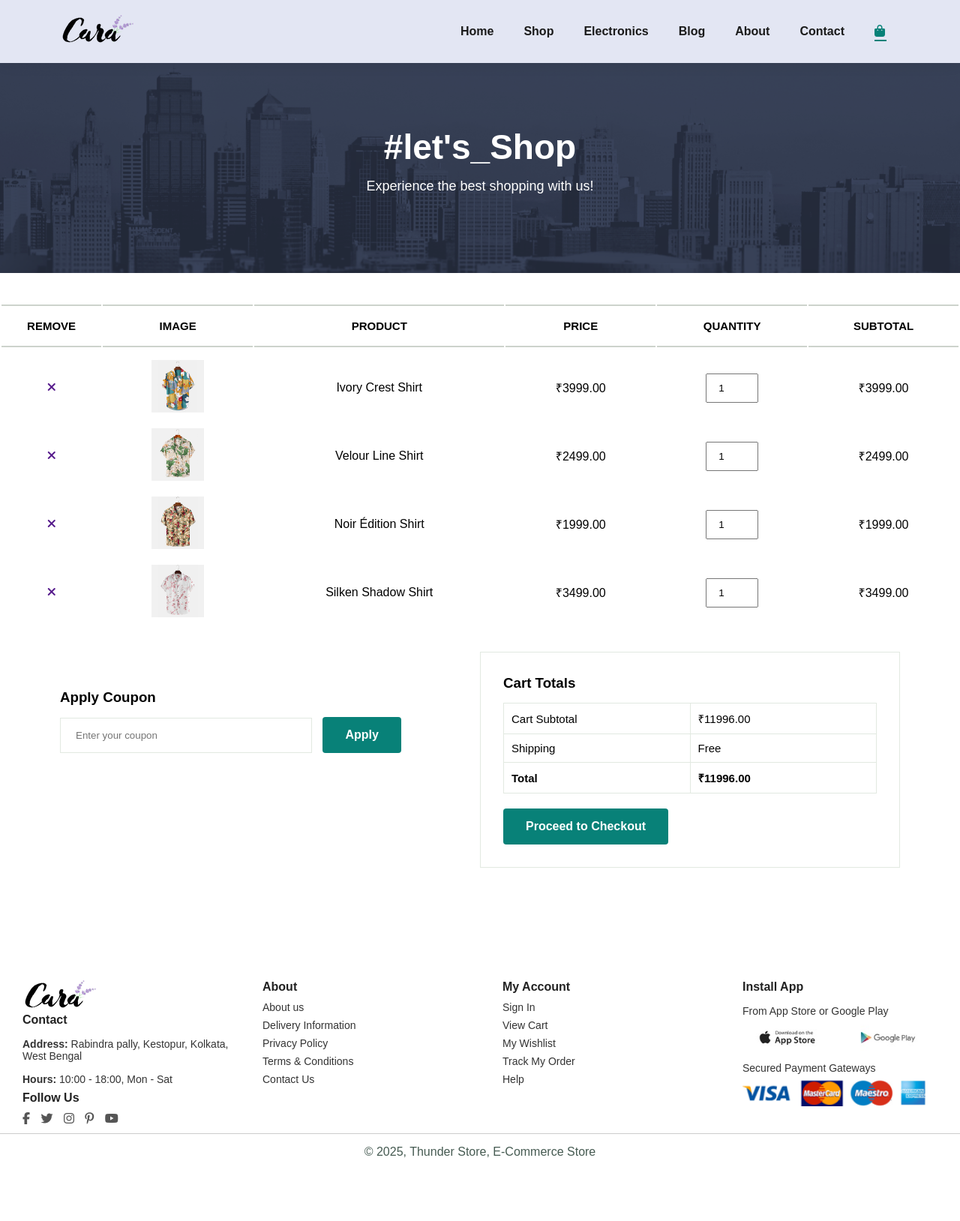
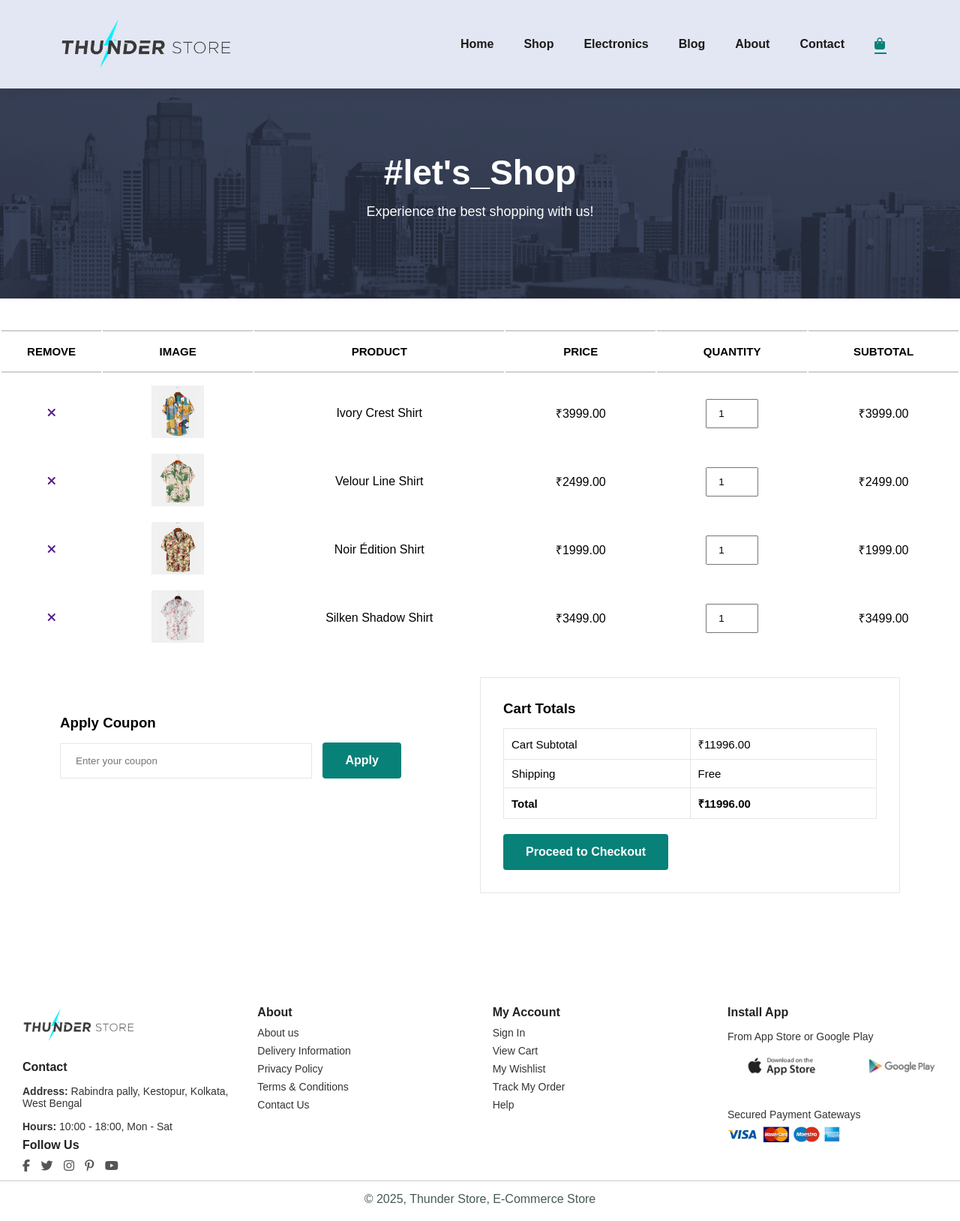
Before and after one commit to Shubham-1605/E-commerce-website, a plain HTML site: page cart.html in a window 1280 px wide. Shown: the whole page at 75% size. Before the commit the page ends 1565 px from the top, so only its background shows below. Drawn offline with Linux system fonts and the light colour scheme.

Commit message:
changed logo

```diff
--- a/cart.html
+++ b/cart.html
@@ -14,7 +14,7 @@
 <body>
     <!-- navbar  -->
     <section id="header">
-        <a href="#"><img src="img/logo.png" class="logo" alt=""></a>
+        <a href="#"><img src="img/thunder.png" class="logo" alt=""></a>
 
         <div>
             <ul id="navbar">
@@ -126,7 +126,7 @@
     <footer>
         <div class="footer-container">
             <div class="col">
-                <img src="img/logo.png" alt="logo">
+                <img src="img/thunder.png" alt="logo">
                 <h4>Contact</h4>
                 <p><strong>Address:</strong> Rabindra pally, Kestopur, Kolkata, West Bengal</p>
                 <p><strong>Hours:</strong> 10:00 - 18:00, Mon - Sat</p>
--- a/style.css
+++ b/style.css
@@ -85,6 +85,12 @@ button.white {
     position: sticky;
     top: 0;
     left: 0;
+}
+
+/* brand logo */
+#header .logo {
+    width: 230px;
+    height: auto;
 }
 
 
@@ -489,10 +495,14 @@ button.white {
     margin-top: 80px;
 }
 
+.footer-container .col img{
+    width: 150px;
+    height: auto;
+    margin-bottom: 20px;
+}
+
 .col {
     flex: 1 1 220px;
-    /* min-width: 100%; */
-
 }
 
 .col h4 {
```
Also changed, not shown: about.html (+2 -2 lines), blog.html (+2 -2 lines), contact.html (+2 -2 lines), index.html (+2 -2 lines), shop.html (+2 -2 lines), img/thunder.png (added).
